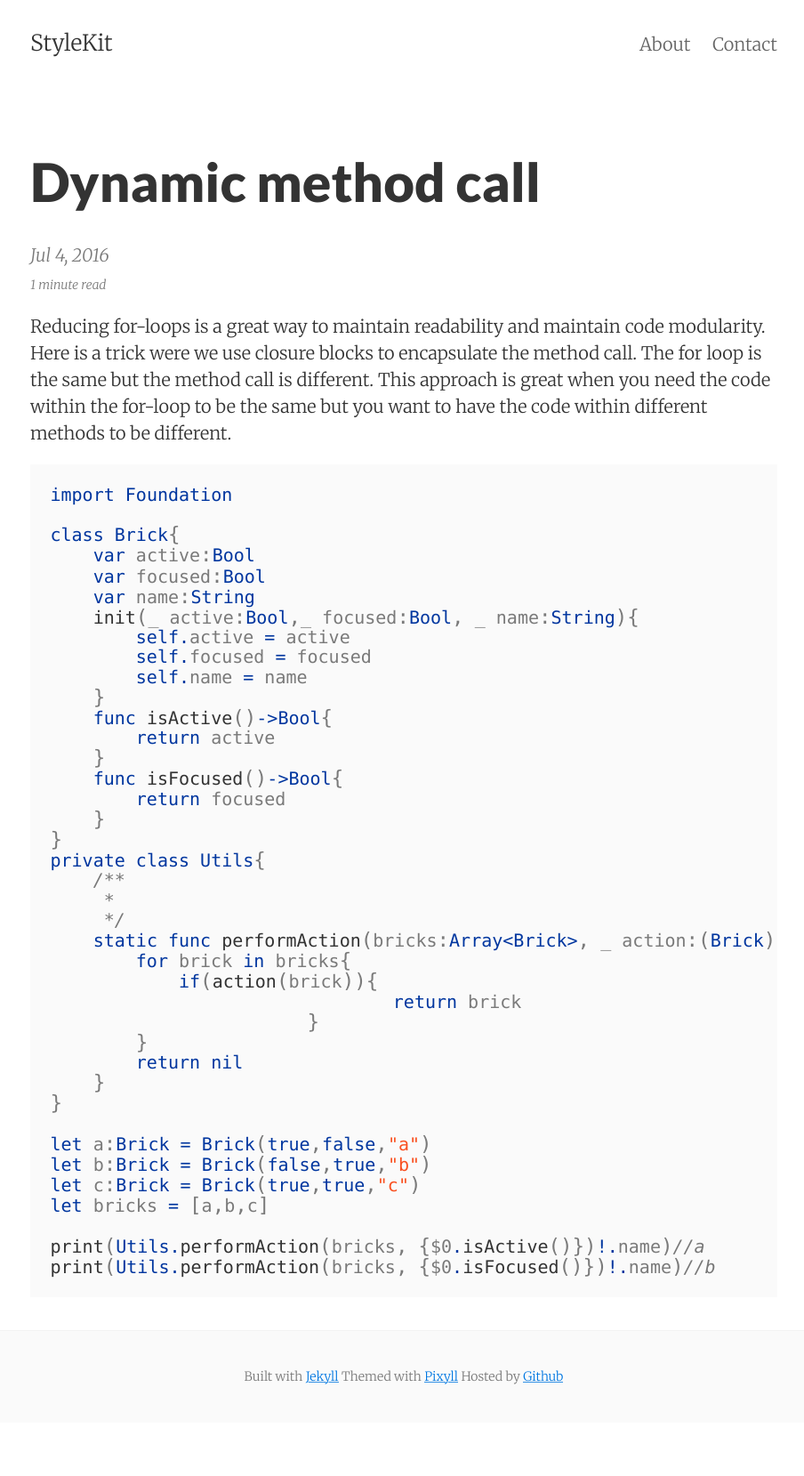
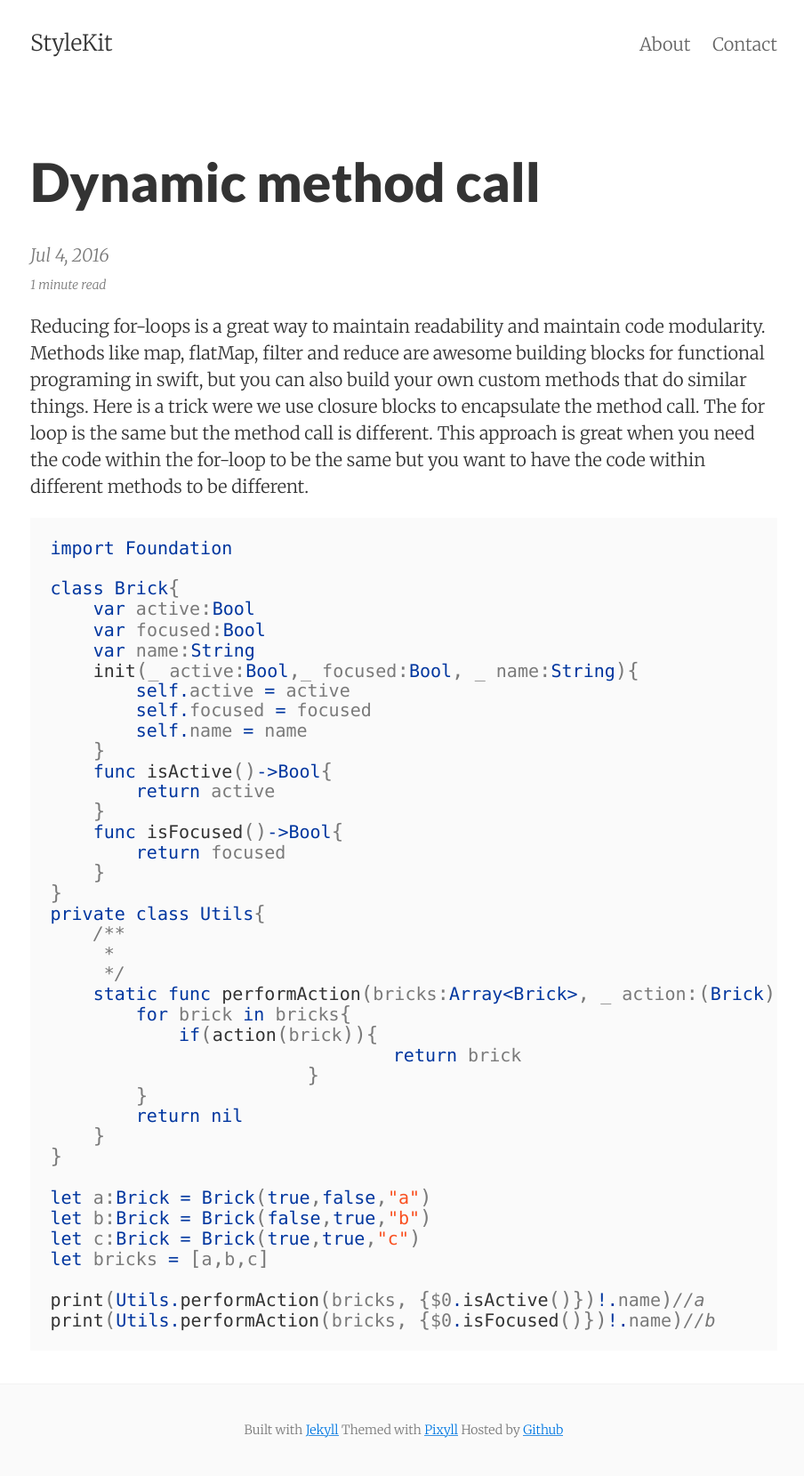
Before and after one commit to stylekit/stylekit.github.io, a Jekyll site: the page built from _posts/2016-07-04-Dynamic-method-call.md, in a window 1280 px wide. Shown: the whole page at 89% size, without its empty margins (186-1090 px from the left). Built offline with Jekyll 4.4.1, drawn with Linux system fonts in a browser that asks for light colours; nearby versions of some CDN libraries; comment, search, counter and statistics services are not loaded; before the commit the page ends 1599 px from its top, so only the background shows below that.

Commit message:
Files modified: 1


Modified 1 file:
_posts/2016-07-04-Dynamic-method-call.md

````diff
--- a/_posts/2016-07-04-Dynamic-method-call.md
+++ b/_posts/2016-07-04-Dynamic-method-call.md
@@ -1,4 +1,4 @@
-Reducing for-loops is a great way to maintain readability and maintain code modularity. <!--more--> Here is a trick were we use closure blocks to encapsulate the method call. The for loop is the same but the method call is different. This approach is great when you need the code within the for-loop to be the same but you want to have the code within different methods to be different.
+Reducing for-loops is a great way to maintain readability and maintain code modularity. Methods like map, flatMap, filter and reduce are awesome building blocks for functional programing in swift, but you can also build your own custom methods that do similar things. <!--more--> Here is a trick were we use closure blocks to encapsulate the method call. The for loop is the same but the method call is different. This approach is great when you need the code within the for-loop to be the same but you want to have the code within different methods to be different.
 
 ```swift
 import Foundation
````
